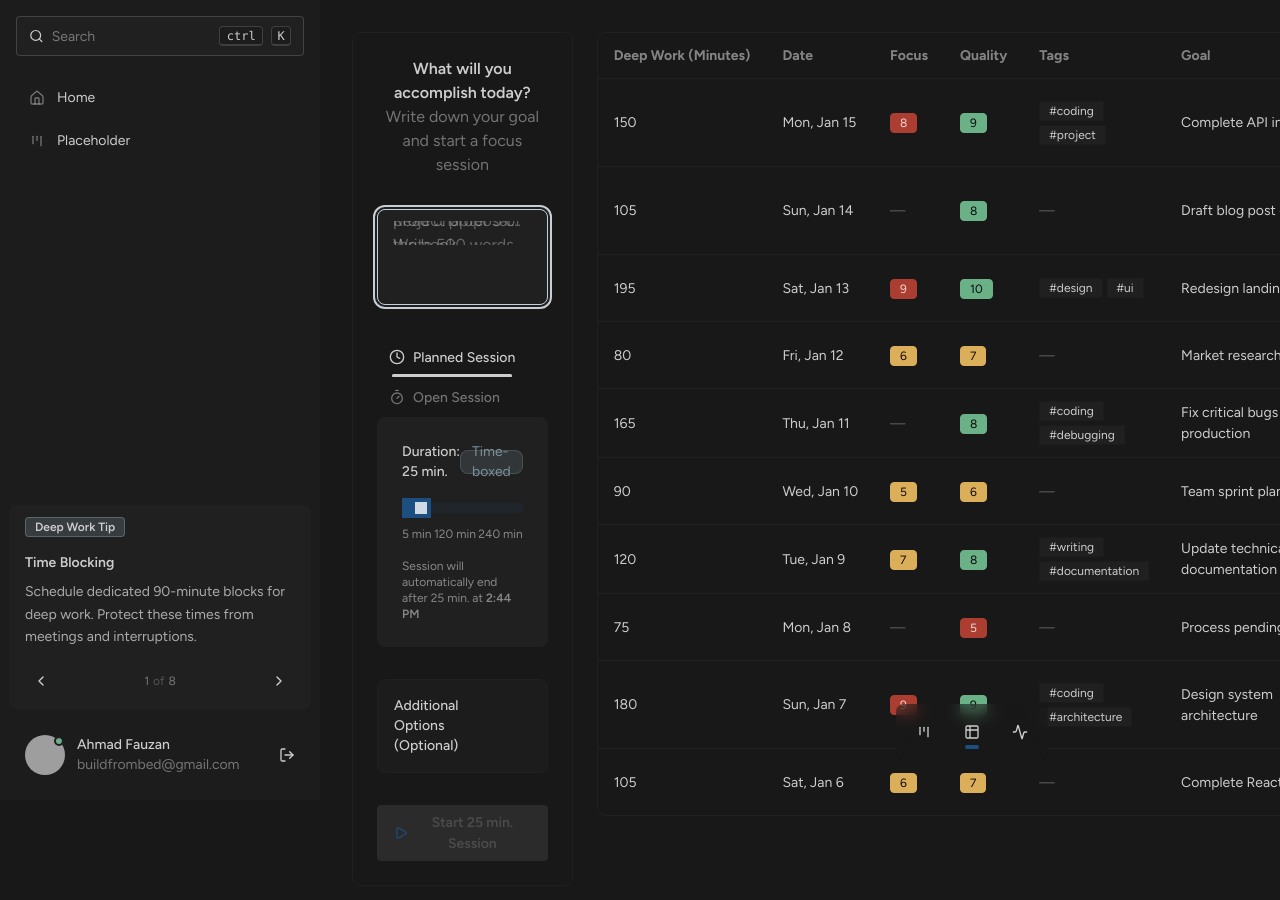
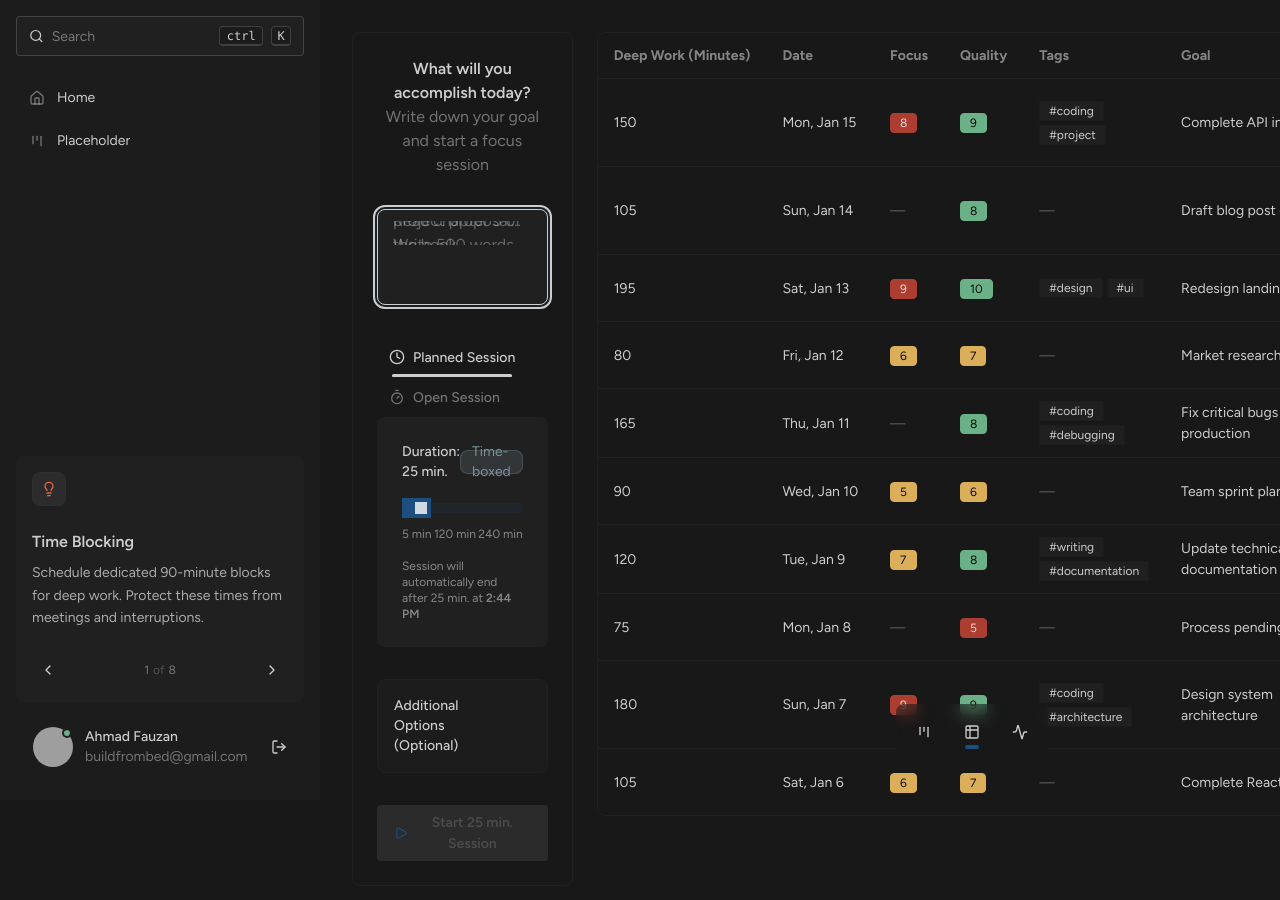
Before and after one commit to vaujan/deepflow, a Next.js app: page /home in a window 1280 px wide. Shown: the top 900 px of the page. Built offline with nearby package versions, Linux system fonts and the light colour scheme; grey boxes are pictures that could not be loaded.

Commit message:
tip design update

```diff
--- a/src/components/ui/sidebar.tsx
+++ b/src/components/ui/sidebar.tsx
@@ -19,6 +19,7 @@ import {
 	Lightbulb,
 	ChevronLeft,
 	ChevronRight,
+	X,
 } from "lucide-react";
 
 interface SidebarItem {
@@ -145,15 +146,21 @@ export default function Sidebar() {
 						</ul>
 					</nav>
 					{/* Card bottom content */}
-					<div className="flex flex-col h-full p-2 gap-2">
+					<div className="flex flex-col h-full p-4 gap-2">
 						{/* Tips card */}
-						<div className="alert items-start justify-start flex flex-col alert-vertical text-left bg-base-100">
-							<div className="badge badge-sm bg-secondary/25 border-secondary/50 gap-1 rounded-sm">
-								<span className="text-left w-full font-semibold">
-									Deep Work Tip
-								</span>
+						<div className="card items-start group justify-start flex text-left p-4 gap-6 bg-base-100">
+							{/* badge */}
+							<div className="flex w-full justify-between">
+								<div className="h-full badge-soft border p-2 rounded-lg flex">
+									<Lightbulb className="size-4 text-accent transition-all ease-out animate-pulse" />
 								</div>
 
+								<button className="btn-ghost group-hover:visible invisible btn btn-sm btn-square ">
+									<X className="size-4 text-base-content/50" />
+								</button>
+							</div>
+
+							<div className="flex gap-6 w-full h-full flex-col">
 								{/* Tips for deep work */}
 								<div className="flex flex-col gap-2 overflow-hidden">
 									<div
@@ -203,6 +210,7 @@ export default function Sidebar() {
 									</button>
 								</div>
 							</div>
+						</div>
 						{/* Helper and widget */}
 						{/* <div className="w-full border-dashed flex justify-between items-center gap-4">
 							<button className="btn btn-sm btn-circle btn-ghost">
```
Lines whose indentation alone changed are shown as unchanged.
